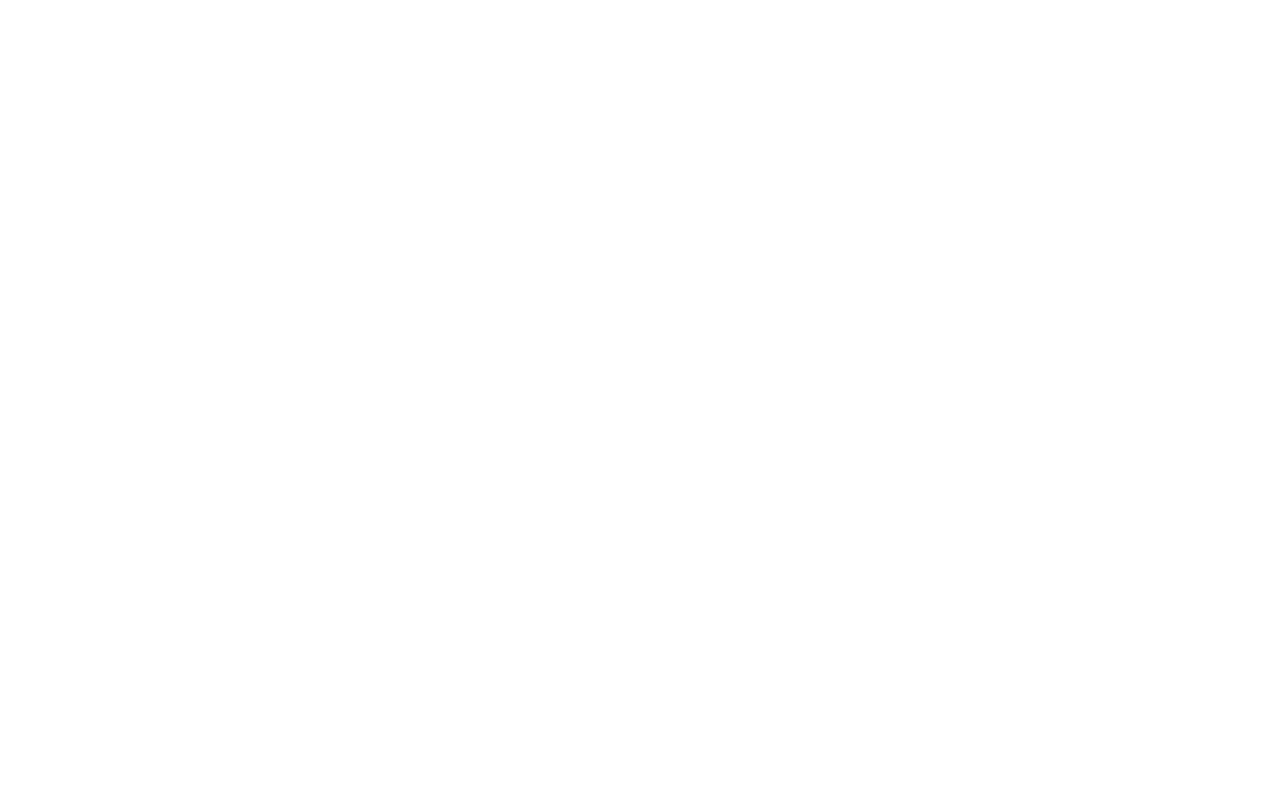
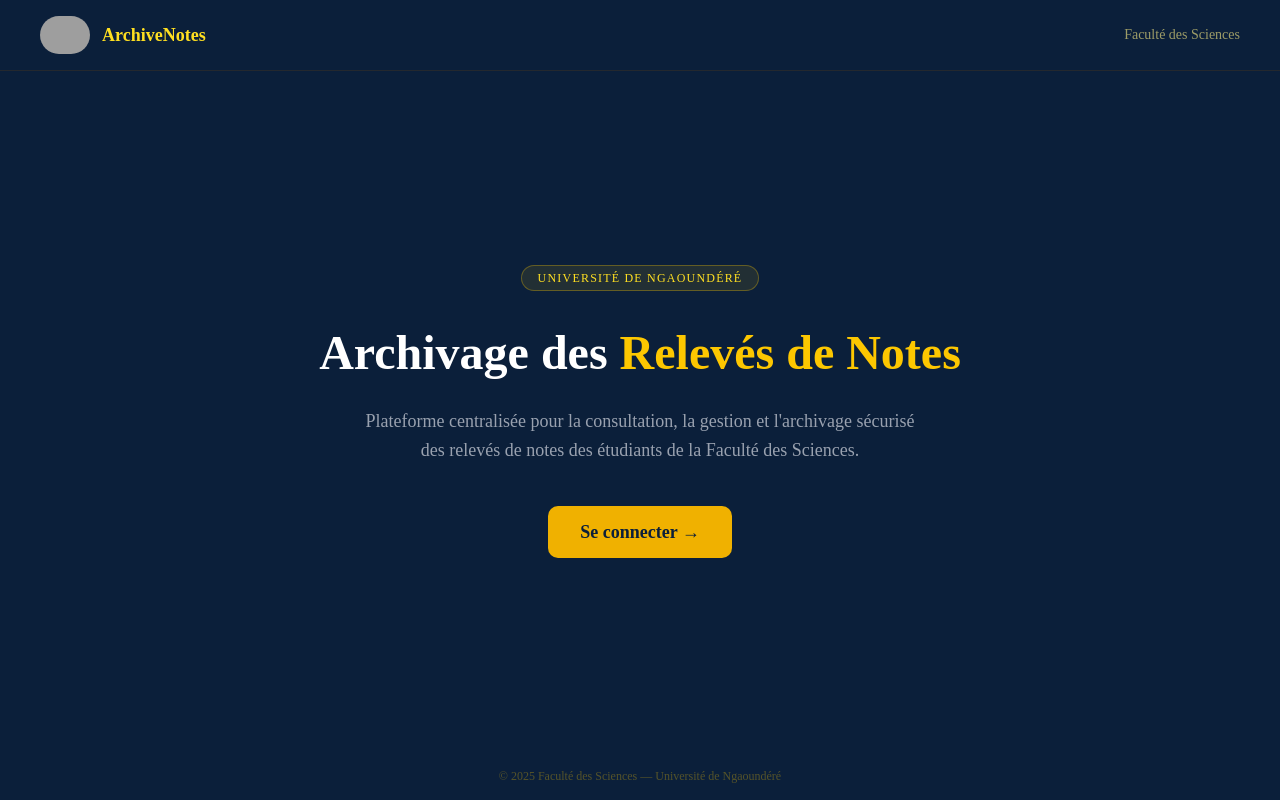
Before and after one commit to Yassine-13-dev/appli-archivage, a Next.js app: page / in a window 1280 px wide. Before the commit this address had no page. Built offline with nearby package versions, Linux system fonts and the light colour scheme; grey boxes are pictures that could not be loaded.

Commit message:
feat: page d'accueil

```diff
--- a/app/page.jsx
+++ b/app/page.jsx
@@ -1,5 +1,63 @@
-import { redirect } from 'next/navigation'
+import Link from 'next/link'
+import Image from 'next/image'
 
 export default function Home() {
-  redirect('/login')
+  return (
+    <main className="min-h-screen bg-[#0B1F3A] flex flex-col">
+
+      {/* NAVBAR */}
+      <nav className="flex items-center justify-between px-10 py-4 border-b border-yellow-800/20">
+        <div className="flex items-center gap-3">
+          <Image
+            src="/logo-universite.png"
+            alt="Logo Université de Ngaoundéré"
+            width={50}
+            height={50}
+            className="rounded-full"
+          />
+          <span className="text-yellow-300 font-bold text-lg">
+            ArchiveNotes
+          </span>
+        </div>
+        <span className="text-yellow-200/60 text-sm">
+          Faculté des Sciences
+        </span>
+      </nav>
+
+      {/* HERO */}
+      <section className="flex-1 flex flex-col items-center justify-center text-center px-6 py-20">
+
+        <div className="bg-yellow-400/10 border border-yellow-400/30 rounded-full px-4 py-1 text-yellow-300 text-xs tracking-widest uppercase mb-8">
+          Université de Ngaoundéré
+        </div>
+
+        <h1 className="text-5xl font-bold text-white mb-6 leading-tight">
+          Archivage des{' '}
+          <span className="text-yellow-400">
+            Relevés de Notes
+          </span>
+        </h1>
+
+        <p className="text-gray-400 text-lg max-w-xl mb-10 leading-relaxed">
+          Plateforme centralisée pour la consultation, la gestion
+          et l'archivage sécurisé des relevés de notes des étudiants
+          de la Faculté des Sciences.
+        </p>
+
+        <Link
+          href="/login"
+          className="bg-yellow-500 hover:bg-yellow-400 text-[#0B1F3A] font-bold px-8 py-3 rounded-lg transition-all duration-200 text-lg"
+        >
+          Se connecter →
+        </Link>
+
+      </section>
+
+      {/* FOOTER */}
+      <footer className="text-center py-4 text-yellow-400/30 text-xs">
+        © 2025 Faculté des Sciences — Université de Ngaoundéré
+      </footer>
+
+    </main>
+  )
 }
--- a/package.json
+++ b/package.json
@@ -9,13 +9,14 @@
     "lint": "eslint"
   },
   "dependencies": {
+    "@next/swc-win32-x64-msvc": "^16.2.6",
     "@supabase/ssr": "^0.10.3",
     "@supabase/supabase-js": "^2.105.4",
     "class-variance-authority": "^0.7.1",
     "clsx": "^2.1.1",
     "jspdf": "^4.2.1",
     "lucide-react": "^1.16.0",
-    "next": "16.2.6",
+    "next": "^16.2.6",
     "radix-ui": "^1.4.3",
     "react": "19.2.4",
     "react-dom": "19.2.4",
```
Also changed, not shown: 1 other file (tests, documents, lock files or other folders).
